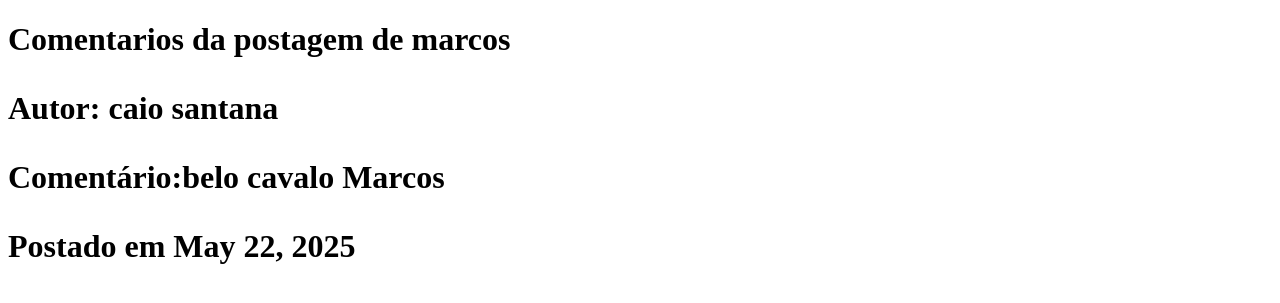
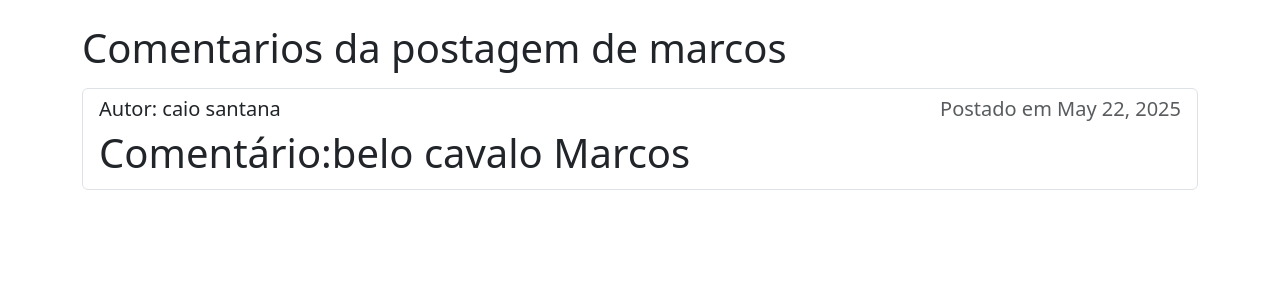
Before and after one commit to caikedomingues/rede-social-em-django--vers-o-publica, a Django app: page /ver_comentarios/16/ in a window 1280 px wide. Shown: the top 303 px of the page. Run offline with Django 5.2, Linux system fonts and the light colour scheme; data comes from the database, SQL or seed files in the repository.

Commit message:
estilizei a página de comentários
Estilizei usando o bootstrap e o gemini

```diff
--- a/projetoredesocial/redesocial/templates/redesocial/ver_comentarios.html
+++ b/projetoredesocial/redesocial/templates/redesocial/ver_comentarios.html
@@ -10,18 +10,24 @@ no sistema-->
         <meta name="viewport" content="width=device-width, initial-scale 1.0">
         <meta http-equiv="X-UA Compatible" content="IE=edge">
         <title>Rede Social</title>
+
+        <!--Link do bootstrap que irá estilizar o sistema.-->
+        <link href="https://cdn.jsdelivr.net/npm/bootstrap@5.3.6/dist/css/bootstrap.min.css" rel="stylesheet" integrity="sha384-4Q6Gf2aSP4eDXB8Miphtr37CMZZQ5oXLH2yaXMJ2w8e2ZtHTl7GptT4jmndRuHDT" crossorigin="anonymous">
+
     </head>
 
 
     <body>
 
+        <div class="container mt-4">
             <!--Ira acessar o nome da conta que fez a postagem com o objetivo de identificar o post que é dono dos comentários-->
-        <h1>Comentarios da postagem de {{post.dono_postagem.nome}}</p>
+            <h1 class="mb-4">Comentarios da postagem de {{post.dono_postagem.nome}}</p>
 
             <!--Antes de acessarmos as colunas, vamos verificar se já
             existe comentários nas postagens.-->
             {%if comentarios%}
 
+                <div class="list-group">
                     <!--Caso a postagem ja tenha cpmentários registrados no sistema, iremos
                     começar a criar os acessos aos valores através das colunas da tabela.-->
 
@@ -30,23 +36,31 @@ no sistema-->
                     postagem que possui o id acessado -->
                     {%for comentario in comentarios%}
 
+                        <div class="list-group-item list-group-item-action flex-column align-items-start mb-3">
+
+                            <div class="d-flex w-100 justify-content-between">
+
                                 <!--Ira acessar o autor do comentário-->
-                <p>Autor: {{comentario.autor.nome}}
+                                <h5 class="mb-1">Autor: {{comentario.autor.nome}}</h5>
+
+                                <!--Ira acessar a data de criação do comentário-->
+                                <h5 class="text-muted">Postado em {{comentario.data_criacao}}</h5>
+                            </div>
 
                                 <!--Ira acessar o texto do comentário-->
-                <p>Comentário:{{comentario.texto_comentario}}
-
-                <!--Ira acessar a data de criação do comentário-->
-                <p>Postado em {{comentario.data_criacao}}
-
+                                <p class="mb-1">Comentário:{{comentario.texto_comentario}}</p>
+                        </div>
                     <!--Fim da estrutura for-->
                     {%endfor%}
+                </div>
 
             {%else%}
 
+                <div class="">
                     <!--Caso a postagem não tenhu nenhum comentário, iremos apresentar essa
                     mensagem padrão-->
-            <p>A página ainda não possui nenhum comentário
+                    <p>A página ainda não possui nenhum comentário</p>
+                </div>
 
             <!--Fim da estrutura if-->
             {%endif%}
```
Lines whose indentation alone changed are shown as unchanged.
